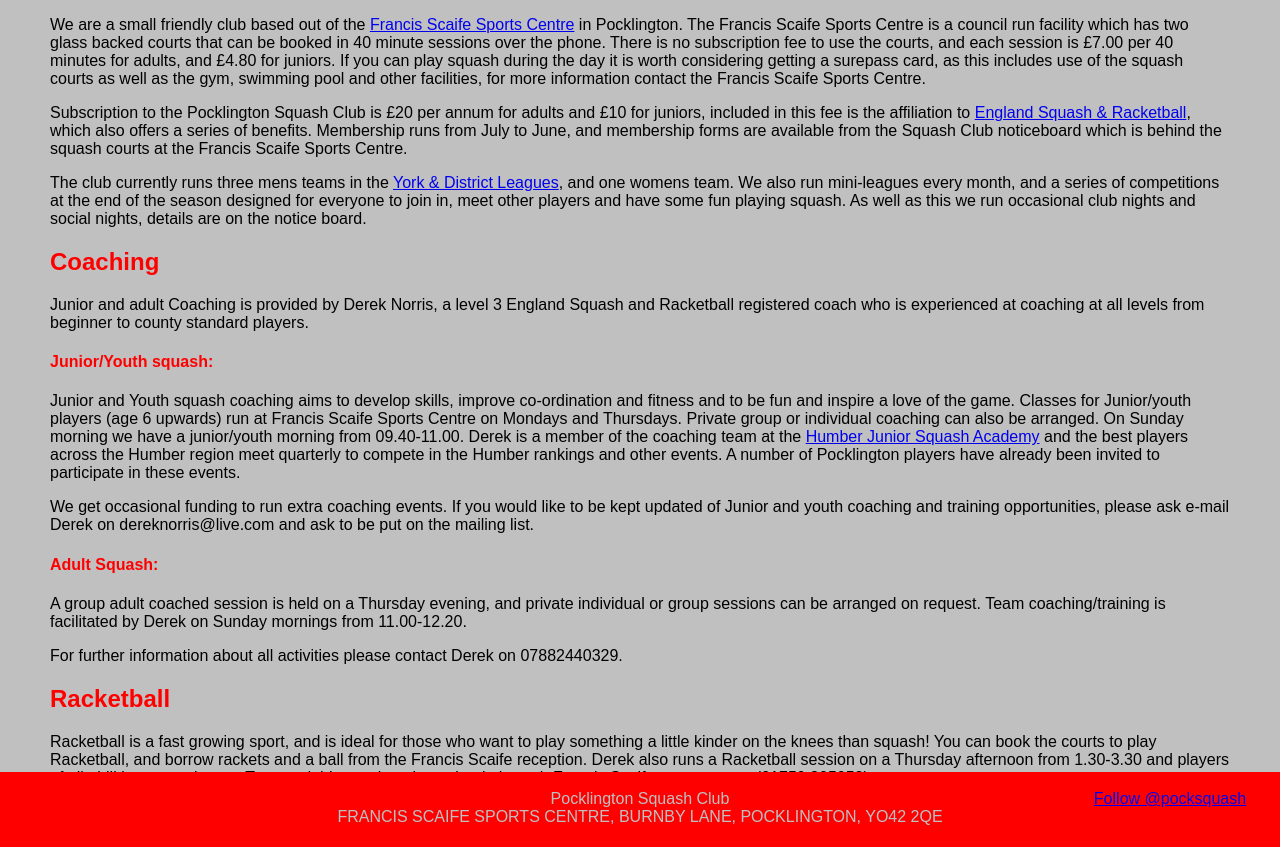
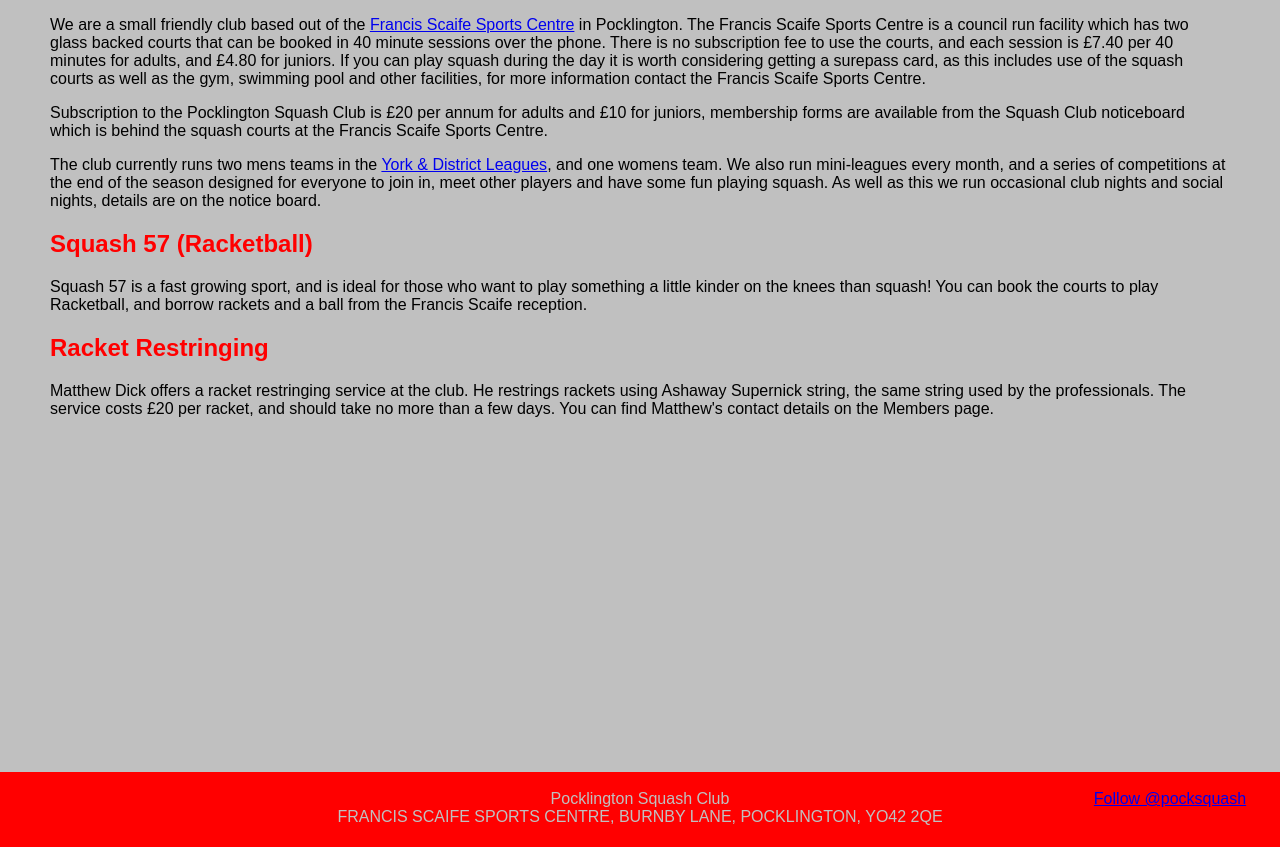
Before and after one commit to alastaid/pocksquash, a PHP site: page /phpmail/about.php in a window 1280 px wide. Shown: the part 100-947 px from the top of the page. Run offline with PHP 8.4, Linux system fonts and the light colour scheme; some libraries are stand-ins or nearby versions.

Commit message:
updated about

```diff
--- a/about.php
+++ b/about.php
@@ -20,55 +20,25 @@ include ("headerbanner.php")
 <p>
 We are a small friendly club based out of the <a href="http://www.francisscaifesportscentre.co.uk/">Francis Scaife Sports Centre</a> in Pocklington.   The Francis Scaife Sports Centre is a
 council run facility which has two glass backed courts that can be booked in 40 minute sessions over the phone.
-There is no subscription fee to use the courts, and each session is £7.00 per 40
+There is no subscription fee to use the courts, and each session is £7.40 per 40
 minutes for adults, and £4.80 for juniors. If you can play squash during the day it is worth considering getting a
 surepass card, as this includes use of the squash courts as well as the gym,
 swimming pool and other facilities, for more information contact the Francis
 Scaife Sports Centre.</p>
 <p>
-Subscription to the Pocklington Squash Club is &pound;20 per annum for adults and &pound;10 for juniors, included in this fee is the affiliation
-to <a href="http://www.englandsquashandracketball.com/">England Squash & Racketball</a>,  which also offers a series of benefits.  Membership runs from July to June, and membership
-forms are available from the Squash Club noticeboard which is behind the squash courts at the Francis Scaife Sports Centre.
+Subscription to the Pocklington Squash Club is &pound;20 per annum for adults and &pound;10 for juniors, membership forms are available from the Squash Club noticeboard which is behind the squash courts at the Francis Scaife Sports Centre.
 </p>
 <p>
-The club currently runs three mens teams in the <a href="http://yorkshiresquash.countyleagues.co.uk/">York & District Leagues</a>, and one womens team.  We also run mini-leagues every month,
+The club currently runs two mens teams in the <a href="http://yorkshiresquash.countyleagues.co.uk/">York & District Leagues</a>, and one womens team.  We also run mini-leagues every month,
 and a series of competitions at the end of the season designed for everyone to join in,  meet other players and have some fun playing
 squash.  As well as this we run occasional club nights and social nights, details are on the notice board.
 </p>
-<h2>Coaching</h2>
-<p>
-Junior and adult Coaching is provided by Derek Norris, a level 3 England Squash and Racketball registered
- coach who is experienced at coaching at all levels from beginner to county standard players.
 </p>
-<h4>Junior/Youth squash:</h4>
-<p>
-Junior and Youth squash coaching aims to develop skills, improve co-ordination and fitness and to be fun
-and inspire a love of the game. Classes for Junior/youth players (age 6 upwards) run at Francis Scaife
-Sports Centre on Mondays and Thursdays.  Private group or individual coaching can also be arranged.
-On Sunday morning we have a junior/youth morning from 09.40-11.00.    Derek is a member of the coaching
-team at the <a href="http://www.hjsa.org">Humber Junior Squash Academy</a> and the best players across the Humber region meet
-quarterly to compete in the Humber rankings and other events.  A number of Pocklington players have already
-been invited to participate in these events.
-</p>
-<p>
-We get occasional funding to run extra coaching events.  If you would like to be kept updated of Junior
-and youth coaching and training opportunities, please ask e-mail Derek on dereknorris@live.com and ask
-to be put on the mailing list.
-</p>
-<h4>Adult Squash:</h4>
-<p>
-A group adult coached session is held on a Thursday evening, and private individual or group sessions
-can be arranged on request. Team coaching/training is facilitated by Derek on Sunday mornings from
-11.00-12.20.
-</p>
-<p>For further information about all activities please contact Derek on 07882440329.
-</p>
-<h2>Racketball</h2>
-<p>Racketball is a fast growing sport, and is ideal for those who want to play something a little
+
+<h2>Squash 57 (Racketball)</h2>
+<p>Squash 57 is a fast growing sport, and is ideal for those who want to play something a little
 kinder on the knees than squash! You can book the courts to play Racketball, and borrow rackets and
-a ball from the Francis Scaife reception.  Derek also runs a Racketball session on a Thursday afternoon
-from 1.30-3.30 and players of all abilities are welcome.  To attend this session please book through
-Francis Scaife sports centre (01759 305052).</p>
+a ball from the Francis Scaife reception.
 <h2>Racket Restringing</h2>
 <p>Matthew Dick offers a racket restringing service at the club. He restrings rackets using Ashaway Supernick string, the same string
 used by the professionals. The service costs £20 per racket, and should take no more than a few days. You can find Matthew's contact
```
